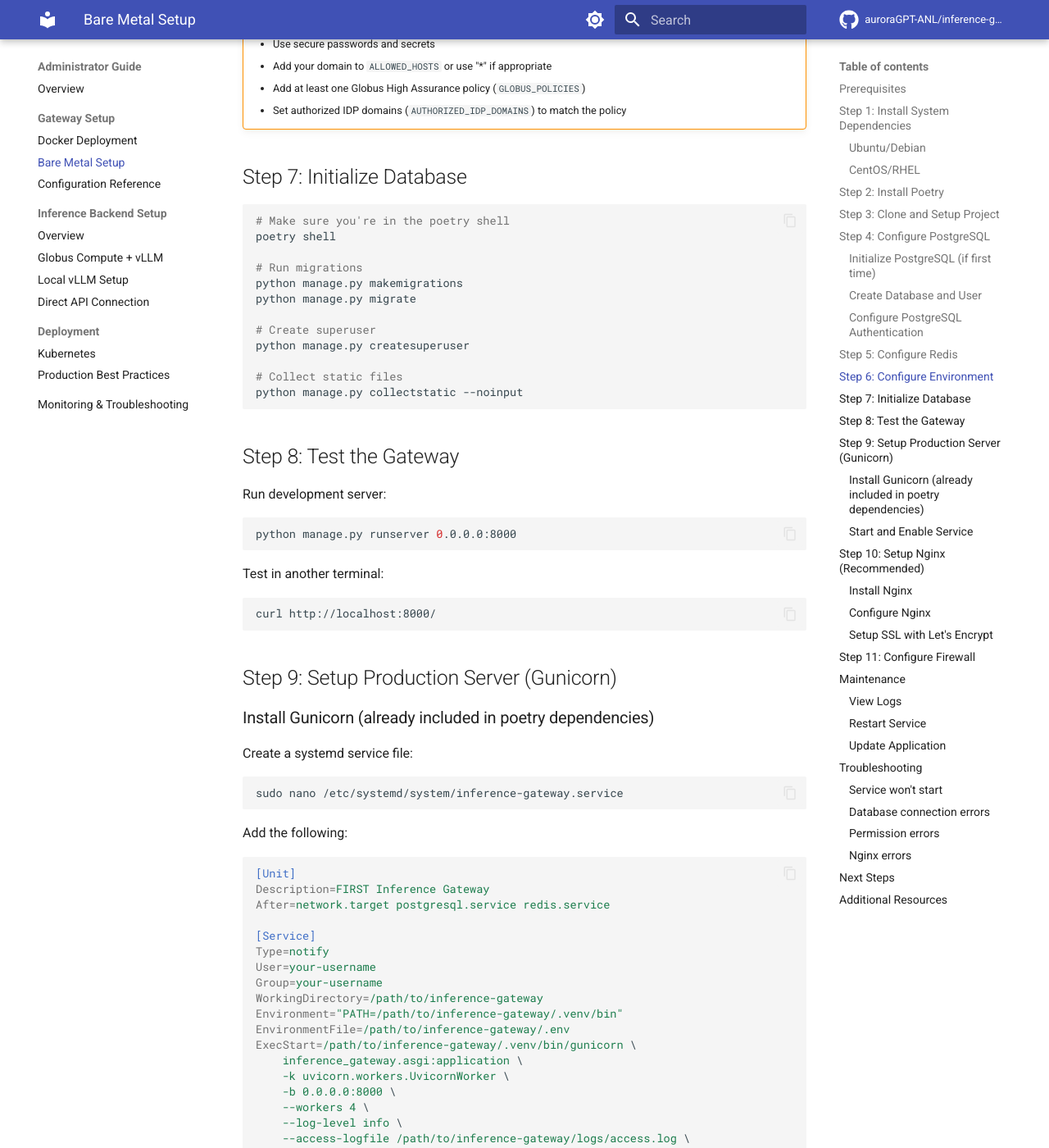
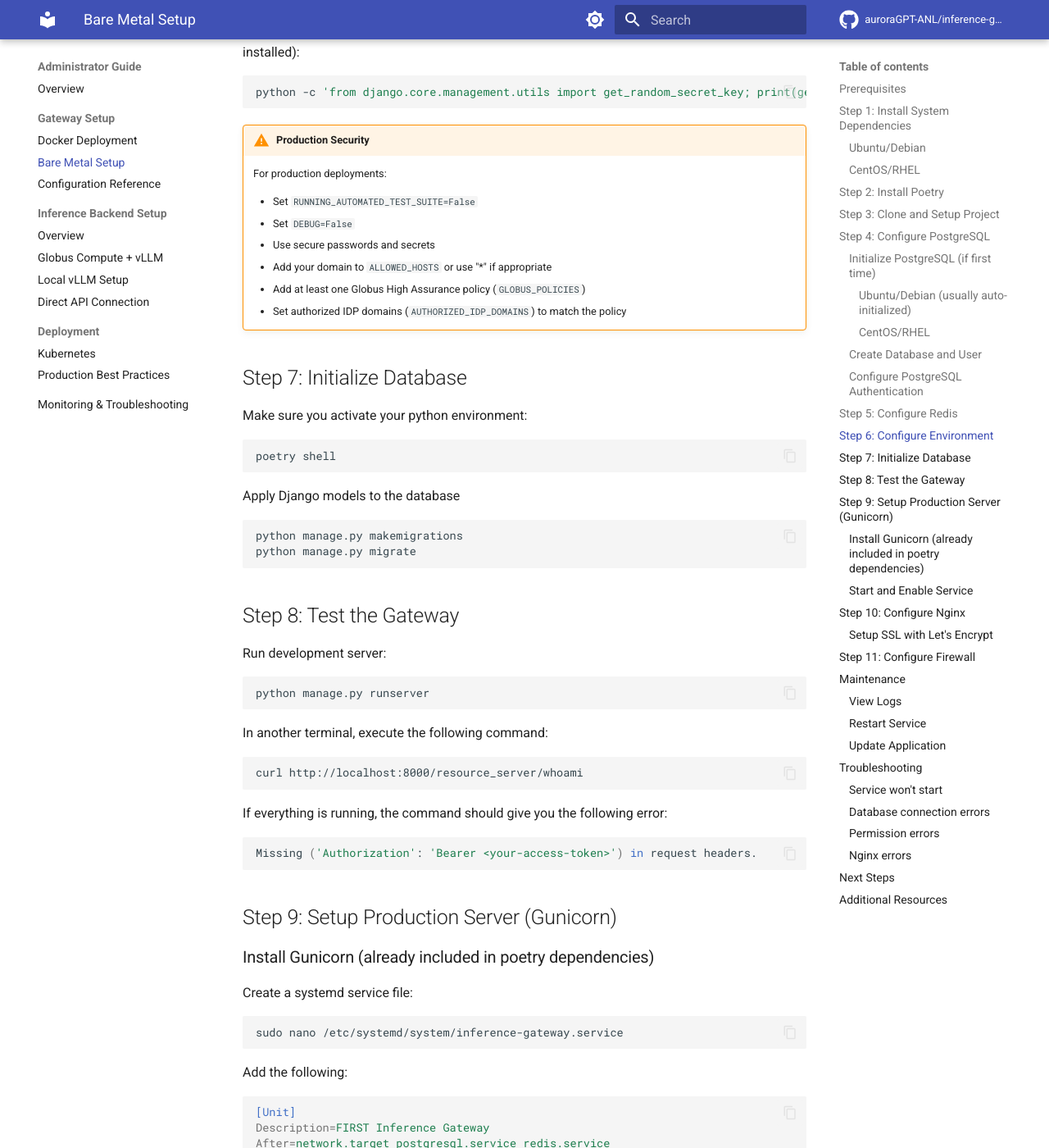
Before and after one commit to auroraGPT-ANL/inference-gateway, an MkDocs documentation site: the page built from docs/admin-guide/gateway-setup/bare-metal.md, in a window 1280 px wide and 1400 px high, scrolled down 3189 px. Shown: the whole window at 82% size. Built offline with MkDocs 1.6.1 and Material for MkDocs 9.7.7, drawn with Linux system fonts in a browser that asks for light colours; comment, search, counter and statistics services are not loaded; some of the changed text lies outside the part shown.

````diff
--- a/docs/admin-guide/gateway-setup/bare-metal.md
+++ b/docs/admin-guide/gateway-setup/bare-metal.md
@@ -66,12 +66,16 @@
 
 ### Initialize PostgreSQL (if first time)
 
+#### Ubuntu/Debian (usually auto-initialized)
+
 ```bash
-# Ubuntu/Debian (usually auto-initialized)
 sudo systemctl start postgresql
 sudo systemctl enable postgresql
+```
 
-# CentOS/RHEL
+#### CentOS/RHEL
+
+```bash
 sudo postgresql-setup --initdb
 sudo systemctl start postgresql
 sudo systemctl enable postgresql
@@ -79,16 +83,23 @@
 
 ### Create Database and User
 
+Start a PostgreSQL shell:
 ```bash
 sudo -u postgres psql
+```
 
-# In PostgreSQL shell:
+Create database and user
+```bash
 CREATE DATABASE inferencegateway;
 CREATE USER inferencedev WITH PASSWORD 'your-secure-password';
 ALTER ROLE inferencedev SET client_encoding TO 'utf8';
 ALTER ROLE inferencedev SET default_transaction_isolation TO 'read committed';
 ALTER ROLE inferencedev SET timezone TO 'UTC';
 GRANT ALL PRIVILEGES ON DATABASE inferencegateway TO inferencedev;
+```
+
+Exit shell
+```bash
 \q
 ```
 
@@ -114,10 +125,11 @@
 ```bash
 sudo systemctl start redis
 sudo systemctl enable redis
+```
 
-# Verify it's running
+Verify Redis is running (should return `PONG`)
+```bash
 redis-cli ping
-# Should return: PONG
 ```
 
 ## Step 6: Configure Environment
@@ -144,19 +156,15 @@
 
 ## Step 7: Initialize Database
 
+Make sure you activate your python environment:
 ```bash
-# Make sure you're in the poetry shell
 poetry shell
+```
 
-# Run migrations
+Apply Django models to the database
+```bash
 python manage.py makemigrations
 python manage.py migrate
-
-# Create superuser
-python manage.py createsuperuser
-
-# Collect static files
-python manage.py collectstatic --noinput
 ```
 
 ## Step 8: Test the Gateway
@@ -164,13 +172,17 @@
 Run development server:
 
 ```bash
-python manage.py runserver 0.0.0.0:8000
+python manage.py runserver
 ```
 
-Test in another terminal:
+In another terminal, execute the following command:
+```bash
+curl http://localhost:8000/resource_server/whoami
+```
 
+If everything is running, the command should give you the following error:
 ```bash
-curl http://localhost:8000/
+Missing ('Authorization': 'Bearer <your-access-token>') in request headers.
 ```
 
 ## Step 9: Setup Production Server (Gunicorn)
@@ -224,24 +236,14 @@
 
 # Enable on boot
 sudo systemctl enable inference-gateway
+```
 
-# Check status
+Verify that the service is running
+```bash
 sudo systemctl status inference-gateway
 ```
 
-## Step 10: Setup Nginx (Recommended)
-
-### Install Nginx
-
-```bash
-# Ubuntu/Debian
-sudo apt install nginx
-
-# CentOS/RHEL
-sudo dnf install nginx
-```
-
-### Configure Nginx
+## Step 10: Configure Nginx
 
 Create site configuration:
 
@@ -260,10 +262,6 @@
     listen 80;
     server_name your-domain.com;
     client_max_body_size 100M;
-
-    location /static/ {
-        alias /path/to/inference-gateway/staticfiles/;
-    }
 
     location / {
         proxy_set_header X-Forwarded-For $proxy_add_x_forwarded_for;
````
Also changed, not shown: other parts of docs/admin-guide/gateway-setup/bare-metal.md (+2 -2 lines).
